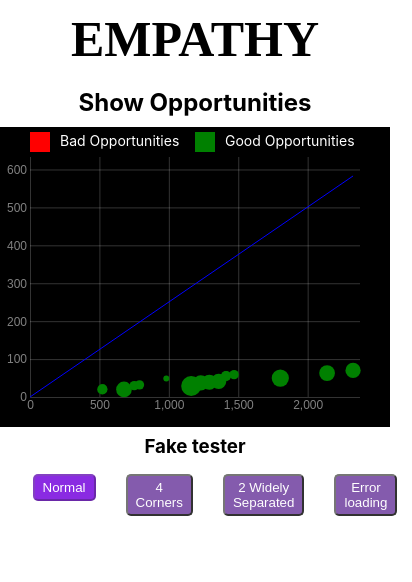
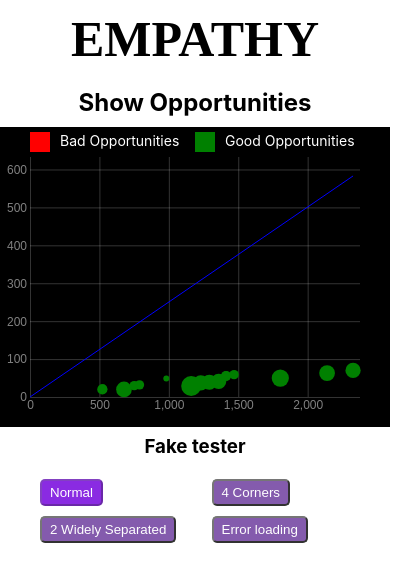
Before and after one commit to antonioballesteros/empathy-test, a React (Vite) app: page / in a window 390 px wide. Shown: the top 582 px of the page, 412 px wide, since content can reach past the window. Built offline with nearby package versions, Linux system fonts and the light colour scheme.

Commit message:
fix: problem with mobile fake buttons layout

```diff
--- a/src/component/Fake/Fake.module.css
+++ b/src/component/Fake/Fake.module.css
@@ -11,6 +11,7 @@
     margin: 8px 0;
     display: inline-flex;
     list-style-type: none;
+    flex-wrap: wrap;
 
     .li {
       margin: 0 15px;
@@ -34,5 +35,12 @@
         }
       }
     }
+
+    @media (max-width: 600px) {
+      .li {
+        width: 49%;
+        margin: 5px 0px;
+      }
+    }
   }
 }
```
